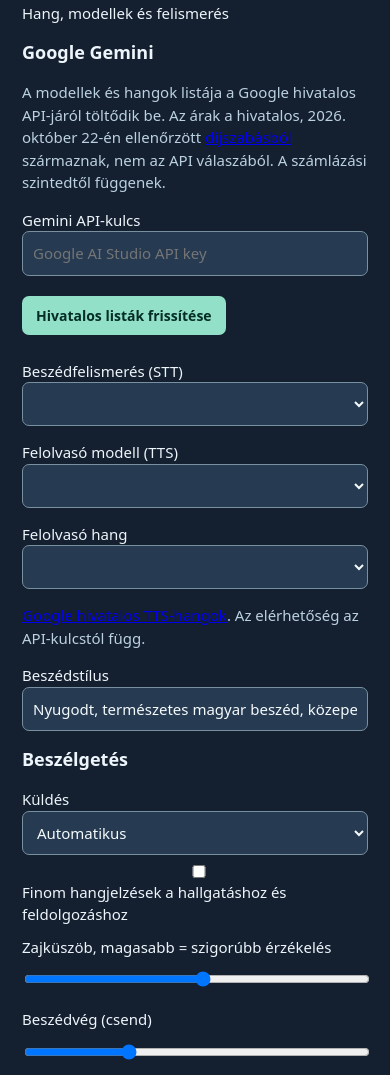
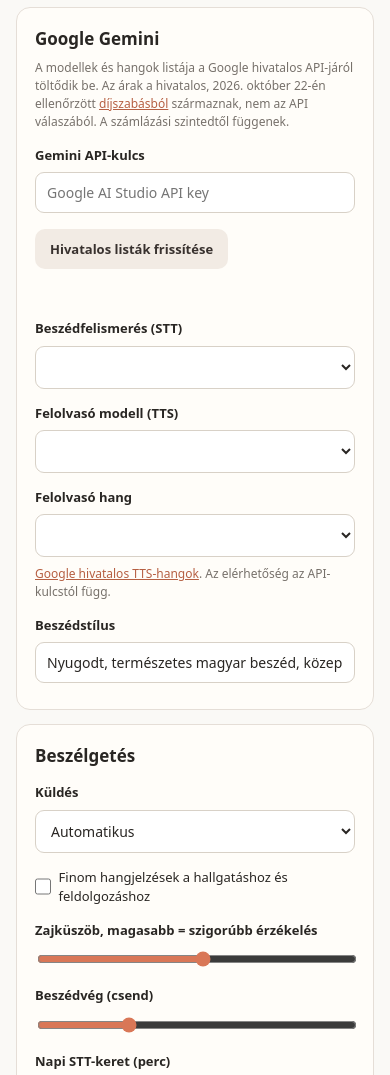
Before and after one commit to sanchomuzax/Claude-voice-bridge-Chrome-extension, a browser extension: page options.html in a window 390 px wide. Shown: the part 111-1186 px from the top of the page. Drawn offline with Linux system fonts and the light colour scheme.

Commit message:
ui: Claude-inspired light/dark settings, responsive typography and spacing

```diff
--- a/ui.css
+++ b/ui.css
@@ -1 +1,14 @@
-html{color-scheme:light dark}*{box-sizing:border-box}body{margin:0;min-width:310px;background:#142030;color:#edf5fa;font:15px/1.5 system-ui,sans-serif}main{max-width:650px;margin:auto;padding:22px}h1{font-size:24px}h2{font-size:18px}label{display:block;margin:10px 0}input,select,textarea{font:inherit;background:#263a52;color:#f5fafb;border:1px solid #78909f;border-radius:7px;padding:10px;display:block;width:100%}button{background:#92e0c7;color:#052d24;border:0;border-radius:7px;padding:10px 14px;margin:10px 8px 10px 0;font:600 14px system-ui;cursor:pointer}button:focus-visible{outline:3px solid white}.hint{color:#bcd1e0}#status{display:inline-block;min-height:20px}
+*{box-sizing:border-box}html{color-scheme:light dark}body{margin:0;background:#faf9f6;color:#292623;font:15px/1.48 system-ui,"Segoe UI",Arial,sans-serif}
+@media(prefers-color-scheme:dark){body{background:#242320;color:#f1ede6}section{background:#2f2d29!important;border-color:#544e48!important}input,select,textarea{background:#3b3833!important;color:#f1ede6!important;border-color:#6e645b!important}p.hint,a,output{color:#d6a18b!important}button.secondary{background:#3b3833!important;color:#f1ede6!important}header{border-color:#544e48!important}}
+main{max-width:660px;margin:auto;padding:20px 16px 36px}header{padding:14px 0 18px;border-bottom:1px solid #e3ddd5;margin-bottom:18px}
+.brand{display:flex;align-items:center;gap:12px}.glyph{display:grid;place-items:center;width:42px;height:42px;border-radius:11px;background:#d97757;color:white;font-size:22px}h1{font-size:21px;line-height:1.2;margin:0;letter-spacing:-.4px}h2{font-size:17px;margin:0 0 8px}p{margin:7px 0}header p,.hint{font-size:12px;color:#77716b}.hint{line-height:1.5}
+section{margin:14px 0;padding:18px;border:1px solid #e5ded7;border-radius:14px;background:#fffdf9}
+label{display:block;margin:15px 0 8px;font-size:13px;font-weight:600}
+input,select,textarea{display:block;width:100%;padding:10px 11px;border:1px solid #d8d1c7;background:#fff;color:#292623;border-radius:9px;font:14px system-ui;margin-top:7px;min-height:41px}
+input[type=range]{padding:0;border:0;accent-color:#d97757;background:transparent;min-height:24px;height:24px;cursor:pointer;touch-action:pan-x}
+input[type=checkbox]{width:17px;height:17px;min-height:0;margin:0;accent-color:#d97757}
+label.check{display:flex;align-items:center;gap:8px;font-weight:500}
+output{float:right;color:#b65f42;font-weight:700;font-variant-numeric:tabular-nums}
+button{background:#d97757;color:#fff;border:0;border-radius:10px;padding:11px 15px;font:600 13px system-ui;cursor:pointer;margin:8px 8px 8px 0}button.secondary{background:#f2ebe4;color:#38312e}button:focus-visible,input:focus-visible,select:focus-visible{outline:2px solid #d97757;outline-offset:2px}
+.price{margin-top:3px;color:#b65f42;font-weight:550;font-size:12px}.footer{display:flex;flex-wrap:wrap}.brand p{margin:2px 0}
+a{color:#b65f42}#catalogStatus,#status{min-height:20px;overflow-wrap:anywhere}
```
